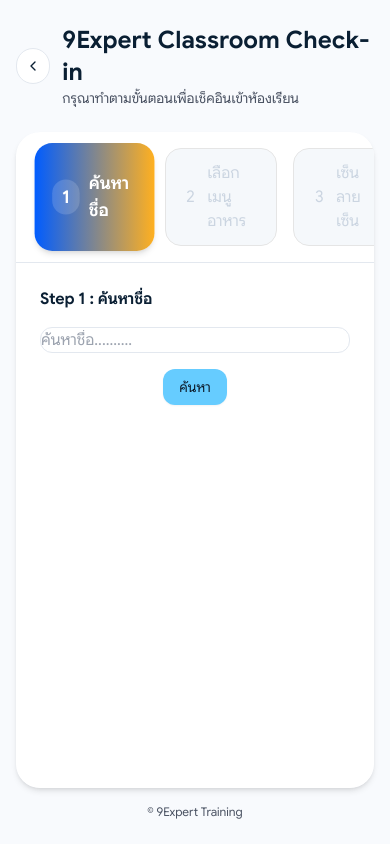
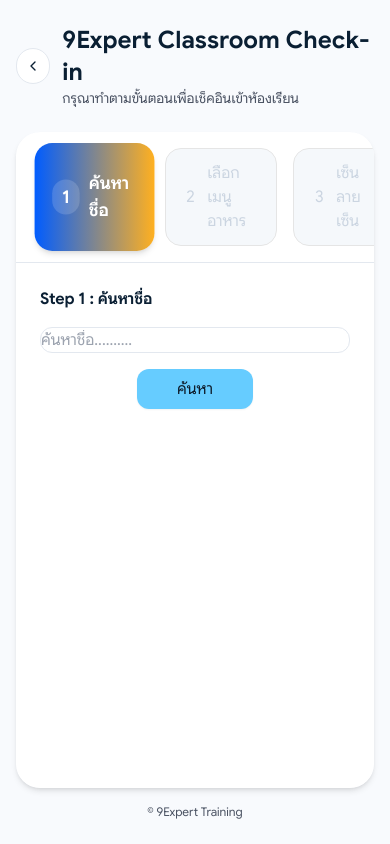
Before and after one commit to 9expert-devsec/classroom-app, a Next.js app: page /classroom/checkin in a window 390 px wide. Built offline with nearby package versions, Linux system fonts and the light colour scheme.

Commit message:
edit font size for tablet

```diff
--- a/src/app/classroom/checkin/success/CheckinSuccessClient.jsx
+++ b/src/app/classroom/checkin/success/CheckinSuccessClient.jsx
@@ -53,11 +53,11 @@ export default function CheckinSuccessPage({ searchParams = {} }) {
         </div>
 
         <div>
-          <h2 className="text-xl font-semibold text-front-text">
+          <h2 className="sm:text-2xl lg:text-xl font-semibold text-front-text">
             เช็คอินสำเร็จ
           </h2>
 
-          <p className="mt-2 text-base text-front-textMuted">{message}</p>
+          <p className="mt-2 sm:text-lg lg:text-base text-front-textMuted">{message}</p>
 
           {/* {sid && (
             <p className="mt-1 text-[11px] text-front-textMuted">
@@ -65,7 +65,7 @@ export default function CheckinSuccessPage({ searchParams = {} }) {
             </p>
           )} */}
 
-          <p className="mt-4 text-sm text-front-textMuted">
+          <p className="mt-4 sm:text-base lg:text-sm text-front-textMuted">
             ระบบจะพากลับไปหน้าเช็คอินอัตโนมัติใน {countdown} วินาที...
           </p>
         </div>
--- a/src/components/ui/PrimaryButton.jsx
+++ b/src/components/ui/PrimaryButton.jsx
@@ -3,7 +3,7 @@ export default function PrimaryButton({ children, className = "", ...props }) {
     <button
       {...props}
       className={
-        " inline-flex items-center justify-center gap-2 h-9 px-4 rounded-xl bg-brand-primary text-sm font-regular text-[#0D1B2A] shadow-sm transition hover:bg-brand-primaryDark hover:shadow-md focus-visible:outline-none focus-visible:ring-2  focus-visible:ring-brand-primary/70 disabled:opacity-60 disabled:cursor-not-allowed" +
+        " inline-flex items-center justify-center gap-2  px-10 py-2 rounded-xl bg-brand-primary sm:text-2xl lg:text-base font-regular text-[#0D1B2A] shadow-sm transition hover:bg-brand-primaryDark hover:shadow-md focus-visible:outline-none focus-visible:ring-2  focus-visible:ring-brand-primary/70 disabled:opacity-60 disabled:cursor-not-allowed" +
         className
       }
     >
```
